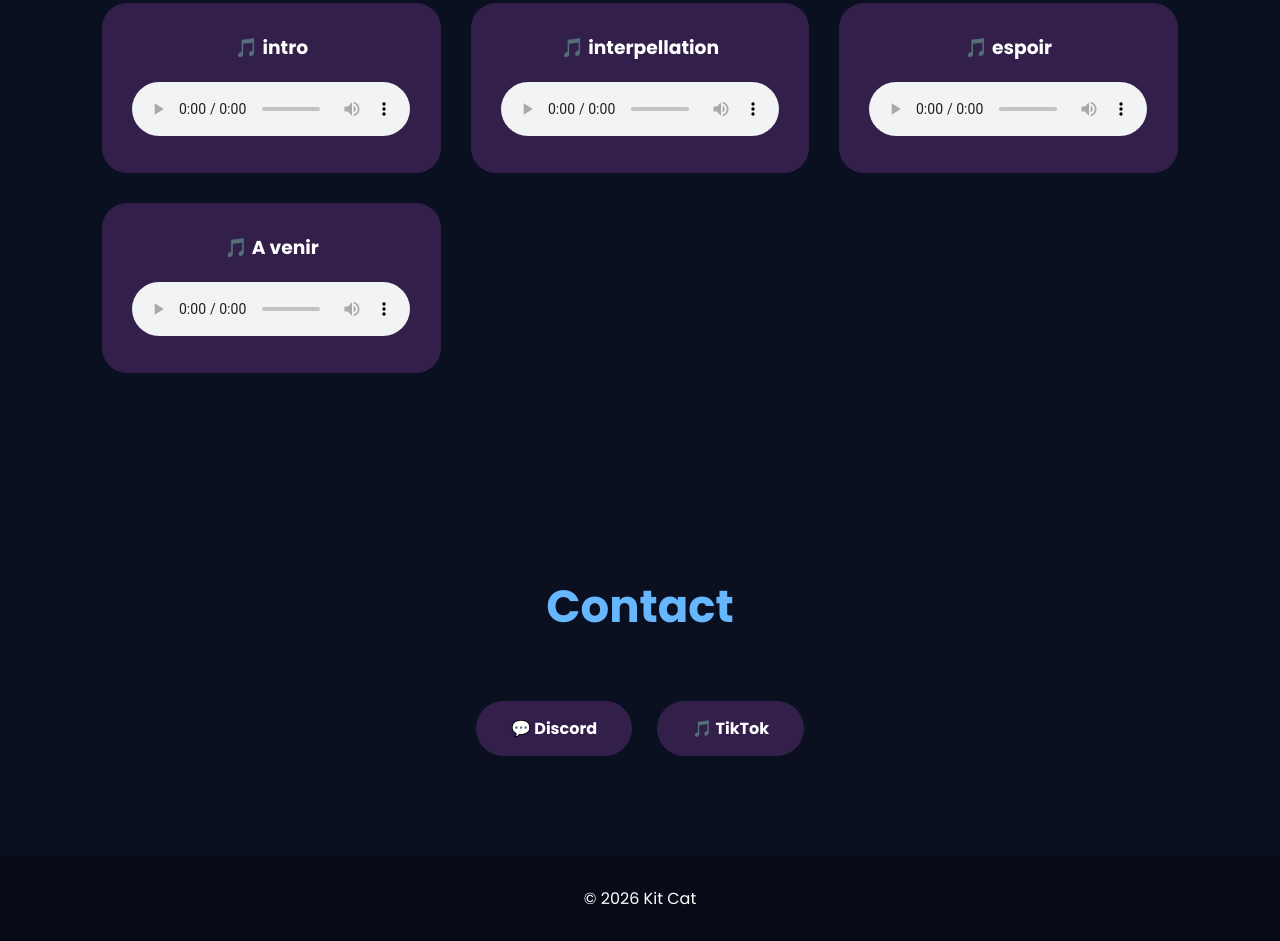
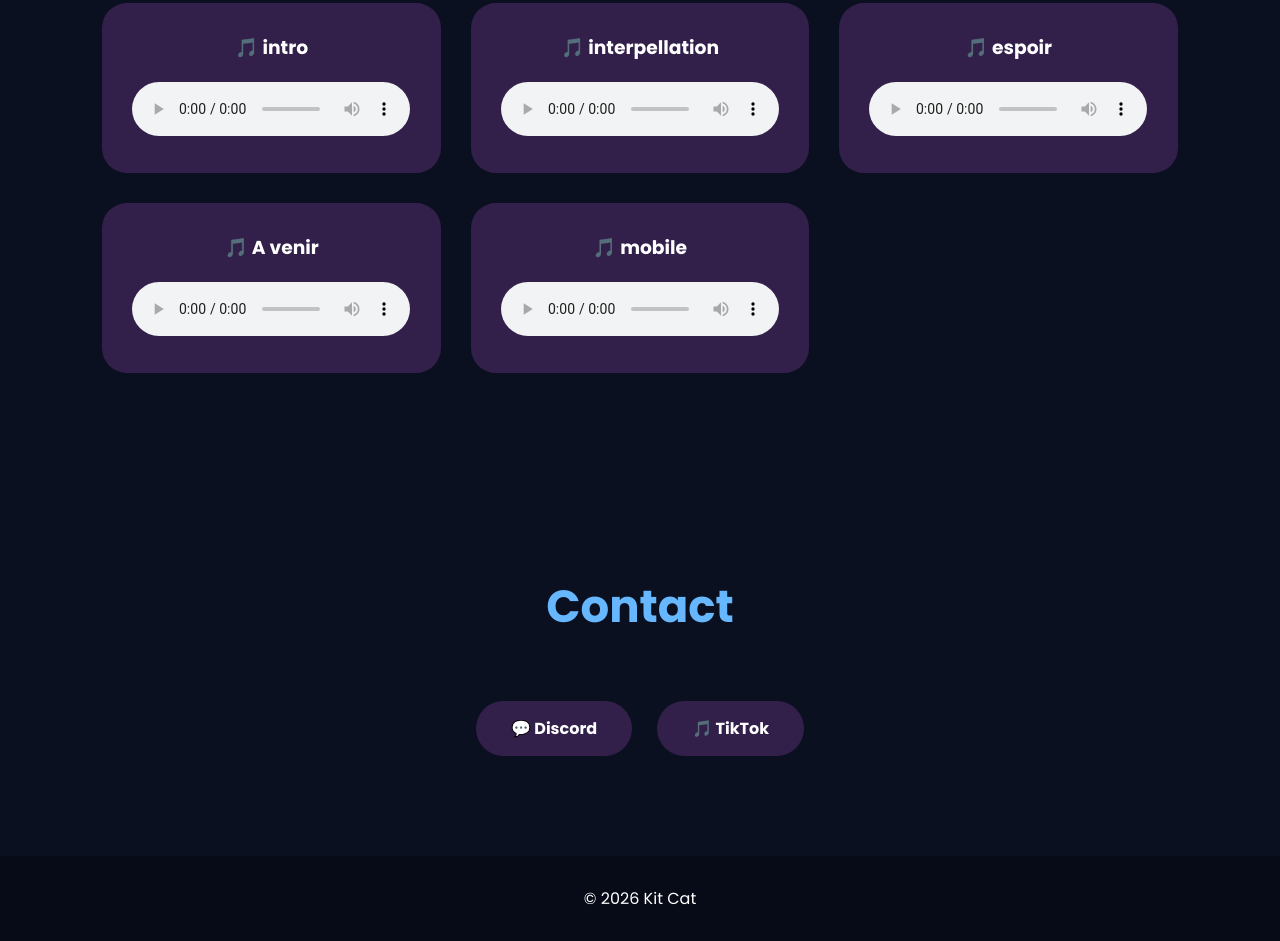
Before and after one commit to Ti-Chaton/Portfolio, a plain HTML site: page beatmaker.html in a window 1280 px wide. Shown: the part 3690-4631 px from the top of the page. Drawn offline with Linux system fonts and the light colour scheme.

Commit message:
beatmaker.html

```diff
--- a/beatmaker.html
+++ b/beatmaker.html
@@ -524,6 +524,18 @@ Quelques productions
 
 </div>
 
+<div class="music-card">
+
+<h3>🎵 mobile</h3>
+
+<audio controls>
+
+<source src="audio/mobile.mp3" type="audio/mpeg">
+
+</audio>
+
+</div>
+
 
 </div>
 
```
